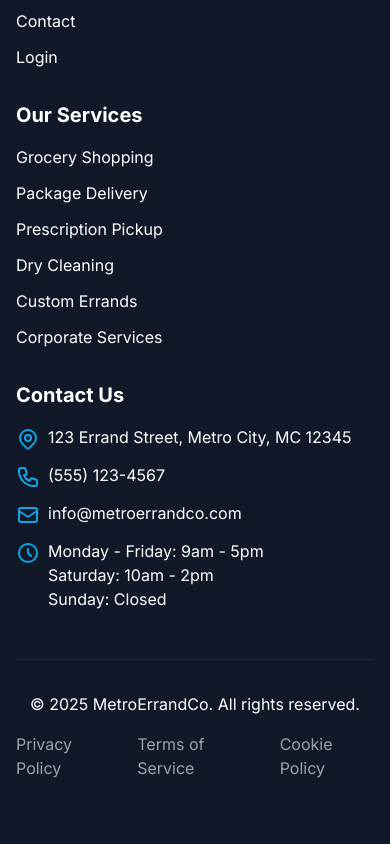
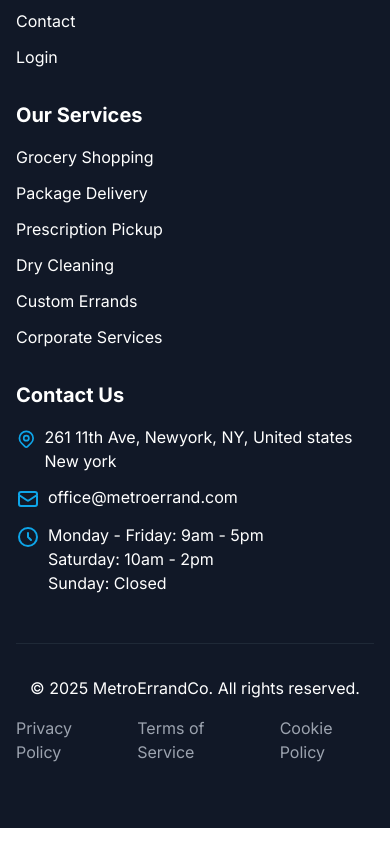
Before and after one commit to jamesdana222-png/MetroErrands.co, a Next.js app: page / in a window 390 px wide. Shown: the part 8161-9005 px from the top of the page. Built offline with nearby package versions, Linux system fonts and the light colour scheme.

Commit message:
Update footer contact section: change address and remove phone number

```diff
--- a/src/app/page.tsx
+++ b/src/app/page.tsx
@@ -457,19 +457,13 @@
                     <path strokeLinecap="round" strokeLinejoin="round" strokeWidth={2} d="M17.657 16.657L13.414 20.9a1.998 1.998 0 01-2.827 0l-4.244-4.243a8 8 0 1111.314 0z" />
                     <path strokeLinecap="round" strokeLinejoin="round" strokeWidth={2} d="M15 11a3 3 0 11-6 0 3 3 0 016 0z" />
                   </svg>
-                  <span>123 Errand Street, Metro City, MC 12345</span>
-                </li>
-                <li className="flex items-start">
-                  <svg className="h-6 w-6 mr-2 mt-0.5 text-primary-500" fill="none" viewBox="0 0 24 24" stroke="currentColor">
-                    <path strokeLinecap="round" strokeLinejoin="round" strokeWidth={2} d="M3 5a2 2 0 012-2h3.28a1 1 0 01.948.684l1.498 4.493a1 1 0 01-.502 1.21l-2.257 1.13a11.042 11.042 0 005.516 5.516l1.13-2.257a1 1 0 011.21-.502l4.493 1.498a1 1 0 01.684.949V19a2 2 0 01-2 2h-1C9.716 21 3 14.284 3 6V5z" />
-                  </svg>
-                  <span>(555) 123-4567</span>
+                  <span>261 11th Ave, Newyork, NY, United states New york</span>
                 </li>
                 <li className="flex items-start">
                   <svg className="h-6 w-6 mr-2 mt-0.5 text-primary-500" fill="none" viewBox="0 0 24 24" stroke="currentColor">
                     <path strokeLinecap="round" strokeLinejoin="round" strokeWidth={2} d="M3 8l7.89 5.26a2 2 0 002.22 0L21 8M5 19h14a2 2 0 002-2V7a2 2 0 00-2-2H5a2 2 0 00-2 2v10a2 2 0 002 2z" />
                   </svg>
-                  <span>info@metroerrandco.com</span>
+                  <span>office@metroerrand.com</span>
                 </li>
                 <li className="flex items-start">
                   <svg className="h-6 w-6 mr-2 mt-0.5 text-primary-500" fill="none" viewBox="0 0 24 24" stroke="currentColor">
```
